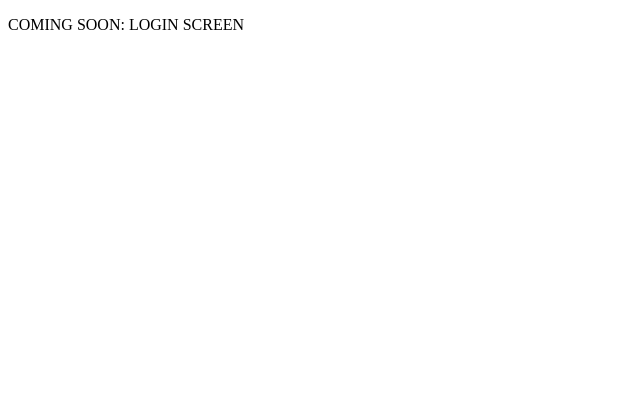
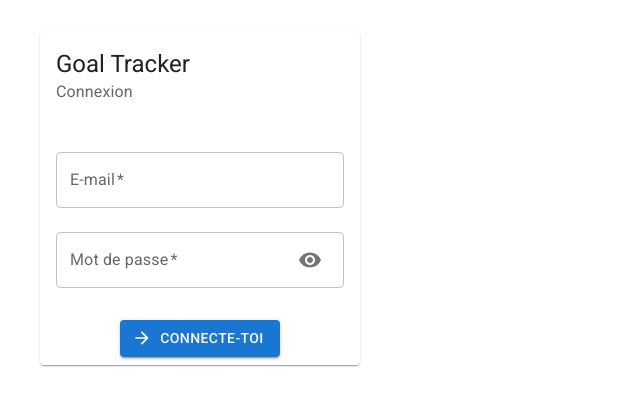
Before and after one commit to yoriiis/goal-tracker, a React (Create React App) app: page / in a window 1280 px wide. Shown: the top 406 px of the page, without its empty margins (0-640 px from the left). Built offline with nearby package versions, Linux system fonts and the light colour scheme.

Commit message:
Étape 1 : Bases HomeScreen et TrackerScreen

```diff
--- a/src/auth/LoginScreen.js
+++ b/src/auth/LoginScreen.js
@@ -6,6 +6,48 @@
 import CardHeader from '@mui/material/CardHeader'
 import TextField from '@mui/material/TextField'
 
+import classes from './LoginScreen.module.css'
+import TogglablePasswordField from './TogglablePasswordField'
+
 export default function LoginScreen() {
-  return <p>COMING SOON: LOGIN SCREEN</p>
+  return (
+    <form>
+      <Card className={classes.loginScreen}>
+        <CardHeader title='Goal Tracker' subheader='Connexion' />
+        <CardContent>
+          <TextField
+            autoComplete='home email'
+            fullWidth
+            id='email'
+            label='E-mail'
+            margin='normal'
+            name='email'
+            placeholder='mon@email.tld'
+            required
+            type='email'
+          />
+          <TogglablePasswordField
+            autoComplete='current-password'
+            fullWidth
+            id='password'
+            label='Mot de passe'
+            margin='normal'
+            name='password'
+            placeholder='super mot de passe'
+            required
+          />
+        </CardContent>
+        <CardActions style={{ display: 'flex', justifyContent: 'center' }}>
+          <Button
+            color='primary'
+            startIcon={<ArrowForward />}
+            type='submit'
+            variant='contained'
+          >
+            Connecte-toi
+          </Button>
+        </CardActions>
+      </Card>
+    </form>
+  )
 }
```
